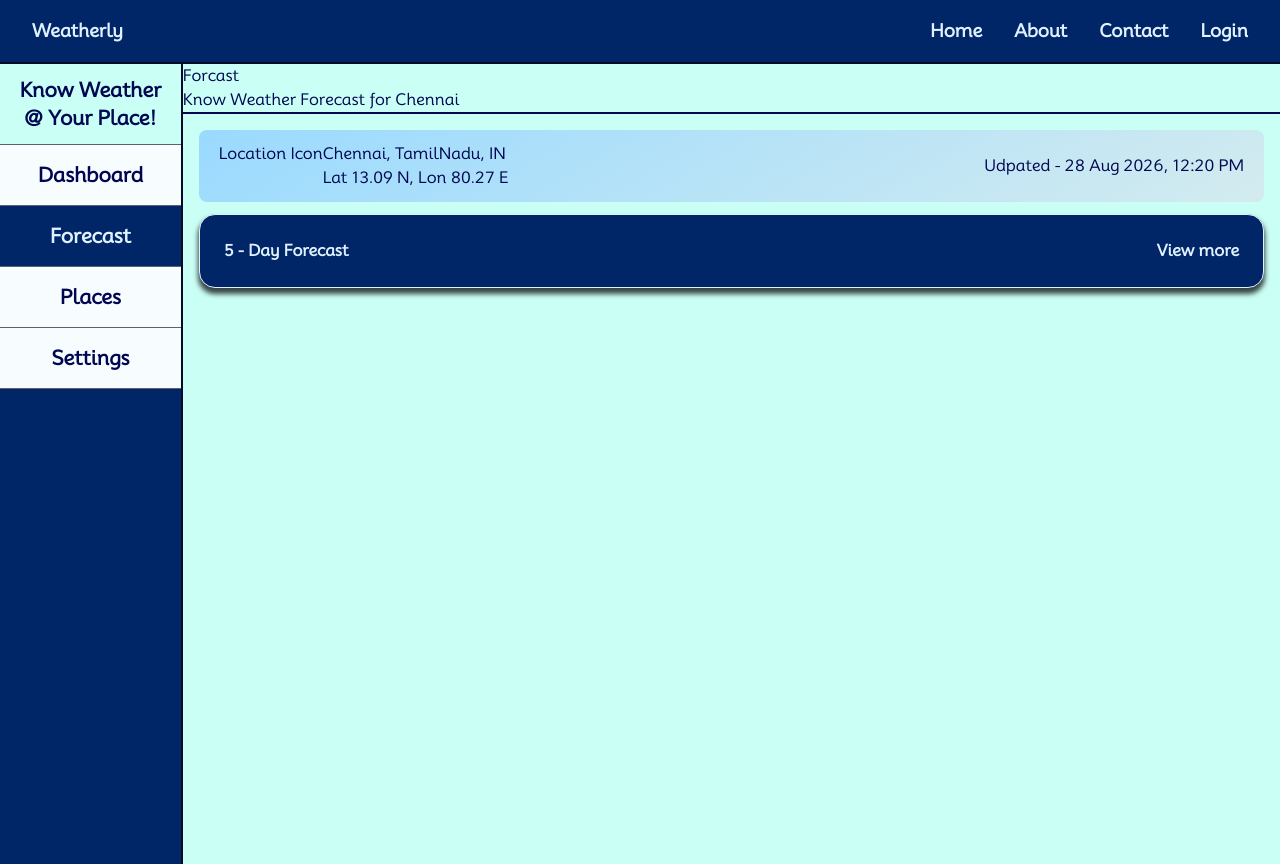
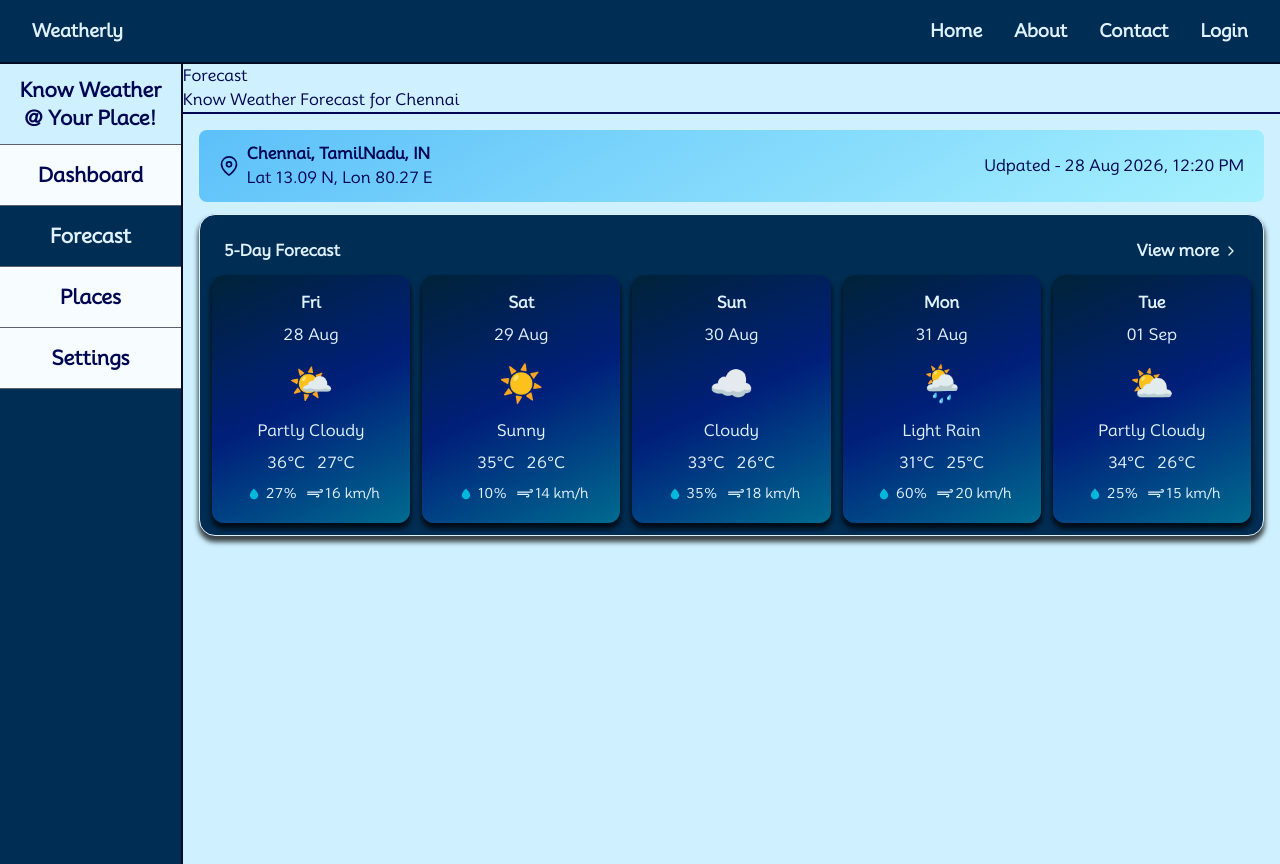
Before and after one commit to kamaleshs-codes/CodeOrbit_WeatherDashboard, a React (Vite) app: page /forecast in a window 1280 px wide. Built offline with nearby package versions, Linux system fonts and the light colour scheme; no server answers.

Commit message:
Completed UI and UX design for forecast page with sample data

```diff
--- /dev/null
+++ b/src/components/DayForecast.jsx
@@ -0,0 +1,112 @@
+import React from "react";
+import { Card } from "./ui/Card";
+import { InnerCard } from "./ui/InnerCard";
+import { WiRaindrop, WiStrongWind } from "react-icons/wi";
+import { FiChevronRight } from "react-icons/fi";
+
+export const DayForecast = () => {
+  const forecastDays = [
+    {
+      day: "Fri",
+      date: "28 Aug",
+      condition: "Partly Cloudy",
+      icon: "🌤️",
+      high: 36,
+      low: 27,
+      precipitation: 27,
+      wind: 16,
+    },
+    {
+      day: "Sat",
+      date: "29 Aug",
+      condition: "Sunny",
+      icon: "☀️",
+      high: 35,
+      low: 26,
+      precipitation: 10,
+      wind: 14,
+    },
+    {
+      day: "Sun",
+      date: "30 Aug",
+      condition: "Cloudy",
+      icon: "☁️",
+      high: 33,
+      low: 26,
+      precipitation: 35,
+      wind: 18,
+    },
+    {
+      day: "Mon",
+      date: "31 Aug",
+      condition: "Light Rain",
+      icon: "🌦️",
+      high: 31,
+      low: 25,
+      precipitation: 60,
+      wind: 20,
+    },
+    {
+      day: "Tue",
+      date: "01 Sep",
+      condition: "Partly Cloudy",
+      icon: "⛅",
+      high: 34,
+      low: 26,
+      precipitation: 25,
+      wind: 15,
+    },
+  ];
+
+  return (
+    <section className='mt-3'>
+      <Card>
+        <div className='flex justify-between p-3 font-semibold'>
+          <h3>5-Day Forecast</h3>
+          <p className='flex gap-1 items-center cursor-pointer hover:text-text-accent transition'>
+            View more{" "}
+            <span>
+              <FiChevronRight />
+            </span>
+          </p>
+        </div>
+
+        <div className='grid grid-cols-5 gap-3'>
+          {forecastDays.map((day) => (
+            <InnerCard key={day.date}>
+              <div className='flex flex-col gap-2 p-2 items-center'>
+                <p className='font-semibold'>{day.day}</p>
+
+                <p>{day.date}</p>
+
+                <p className='text-4xl text-center my-2'>{day.icon}</p>
+
+                <p>{day.condition}</p>
+
+                <div className='flex gap-3'>
+                  <h4>{day.high}&deg;C</h4>
+                  <h4>{day.low}&deg;C</h4>
+                </div>
+
+                <div className='text-sm flex gap-2'>
+                  <p className='flex'>
+                    <span className='text-cyan-500 text-2xl'>
+                      <WiRaindrop />
+                    </span>
+                    {day.precipitation}%
+                  </p>
+                  <p className='flex'>
+                    <span className='text-xl'>
+                      <WiStrongWind />
+                    </span>
+                    {day.wind} km/h
+                  </p>
+                </div>
+              </div>
+            </InnerCard>
+          ))}
+        </div>
+      </Card>
+    </section>
+  );
+};
--- a/src/components/ui/InnerCard.jsx
+++ b/src/components/ui/InnerCard.jsx
@@ -2,7 +2,8 @@ import React from "react";
 
 export const InnerCard = ({ children, className = "" }) => {
   return (
-    <div className={`bg-inner-card rounded-xl py-2 px-4 shadow-subtle ${className}`}>
+    <div
+      className={`bg-inner-card rounded-xl py-2 px-4 shadow-subtle ${className}`}>
       {children}
     </div>
   );
--- a/src/index.css
+++ b/src/index.css
@@ -9,15 +9,16 @@
 
 :root {
   --primary: #f7fdff;
-  --secondary: #002668;
-  --main: #cafff6;
+  --secondary: #002d53;
+  --main: #cff1ff;
   --text-main: #e0f1ff;
   --text-muted: #000752;
-  --card-start: #009dff;
-  --card-mid: #4fb6f7;
-  --card-end: #a1e3f9;
-  --card-contrast-high: #9adaff;
-  --card-contrast-low: #d3ebef;
+  --accent: #00e1ff;
+  --card-start: #002338;
+  --card-mid: #001f7a;
+  --card-end: #006b8f;
+  --card-contrast-high: #5cc0f9;
+  --card-contrast-low: #a7f1fe;
   --border: #000b27;
   --border-muted: #5e6071;
   --shadow: #000000b9;
@@ -29,8 +30,9 @@
   --color-secondary: var(--secondary);
   --color-main: var(--main);
   --color-text-main: var(--text-main);
+  --color-text-accent: var(--accent);
   --background-image-inner-card: linear-gradient(
-    135deg,
+    155deg,
     var(--card-start),
     var(--card-mid),
     var(--card-end)
--- a/src/pages/Forecast.jsx
+++ b/src/pages/Forecast.jsx
@@ -1,20 +1,23 @@
 import React from "react";
 import { Card } from "../components/ui/Card";
+import { InnerCard } from "../components/ui/InnerCard";
+import { DayForecast } from "../components/DayForecast";
+import { FiMapPin } from "react-icons/fi";
 
 export const Forecast = () => {
   return (
     <section>
       <header className='border-b-2'>
-        <h3>Forcast</h3>
+        <h3>Forecast</h3>
         <p>Know Weather Forecast for Chennai</p>
       </header>
       <main className='p-4'>
         {/* location card  */}
         <div className='flex justify-between items-center bg-card-theme px-5 py-3 rounded-lg'>
-          <div className='flex'>
-            <span>Location Icon</span>
+          <div className='flex items-center gap-2'>
+            <span className="text-xl"><FiMapPin/></span>
             <div>
-              <p>Chennai, TamilNadu, IN</p>
+              <p className="font-semibold">Chennai, TamilNadu, IN</p>
               <p>Lat 13.09 N, Lon 80.27 E</p>
             </div>
           </div>
@@ -22,16 +25,7 @@ export const Forecast = () => {
             <p>Udpated - 28 Aug 2026, 12:20 PM</p>
           </div>
         </div>
-
-        {/* 5 day forecast */}
-        <div className='mt-3'>
-          <Card>
-            <div className='flex justify-between p-3 font-semibold'>
-              <h3>5 - Day Forecast</h3>
-              <p>View more</p>
-            </div>
-          </Card>
-        </div>
+        <DayForecast/>
       </main>
     </section>
   );
```
